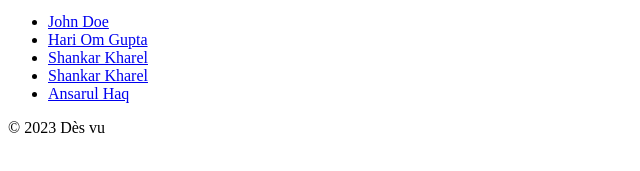
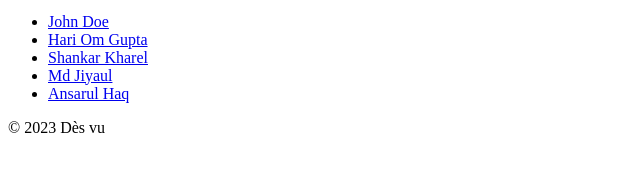
Before and after one commit to HariomGupta123/hactoberfest2023, a plain HTML site: page index.html in a window 1280 px wide. Shown: the part 425-596 px from the top of the page, 0-640 px from the left. Drawn offline with Linux system fonts and the light colour scheme.

Commit message:
Update index.html

```diff
--- a/index.html
+++ b/index.html
@@ -39,7 +39,7 @@
                  <li><a href="https://github.com/john">John Doe</a></li>
                 <li><a href="https://github.com/HariomGupta123">Hari Om Gupta</a></li>
                 <li><a href="https://github.com/shankarkharel">Shankar Kharel</a></li>
-                <li><a href="https://github.com/shankarkharel">Shankar Kharel</a></li>
+                <li><a href="https://github.com/MdJiyaulHaq">Md Jiyaul</a></li>
                 <li><a href="https://github.com/AnsarulHaq786">Ansarul Haq</a></li>
 
 
```
